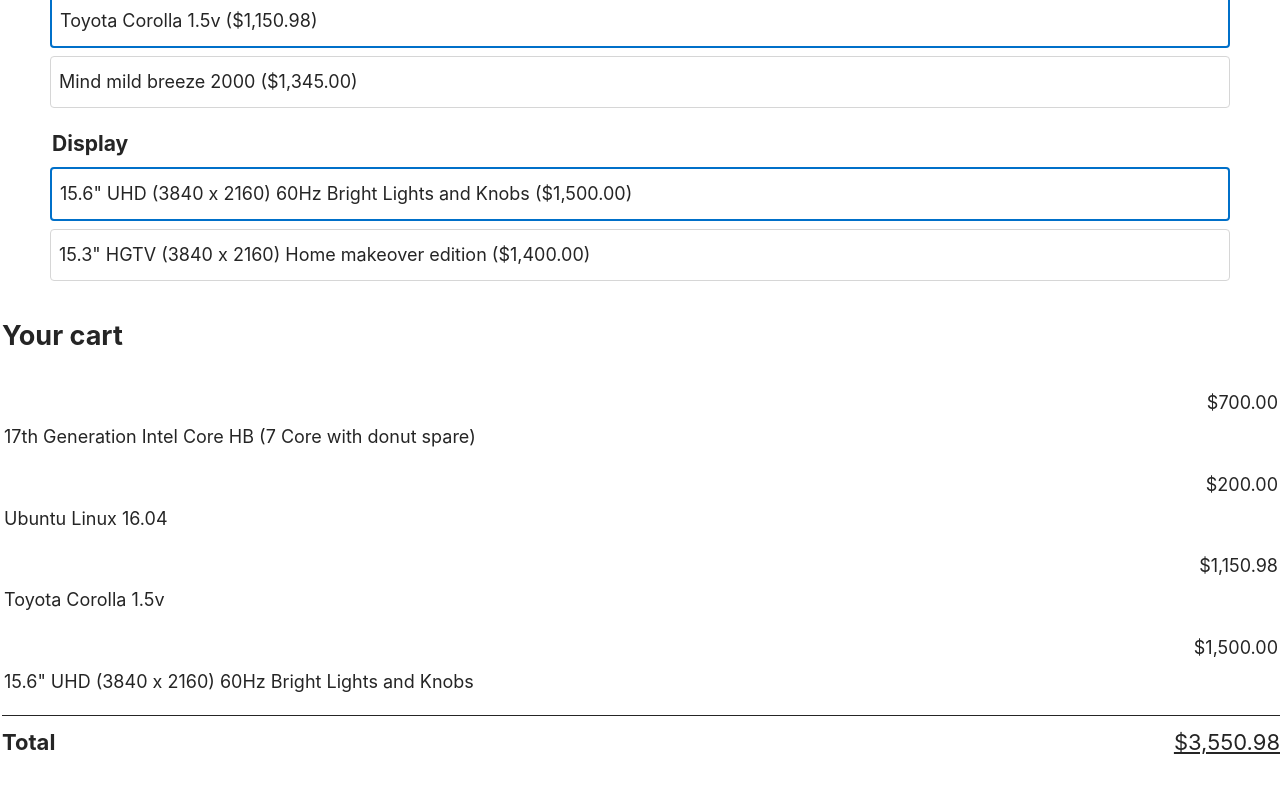
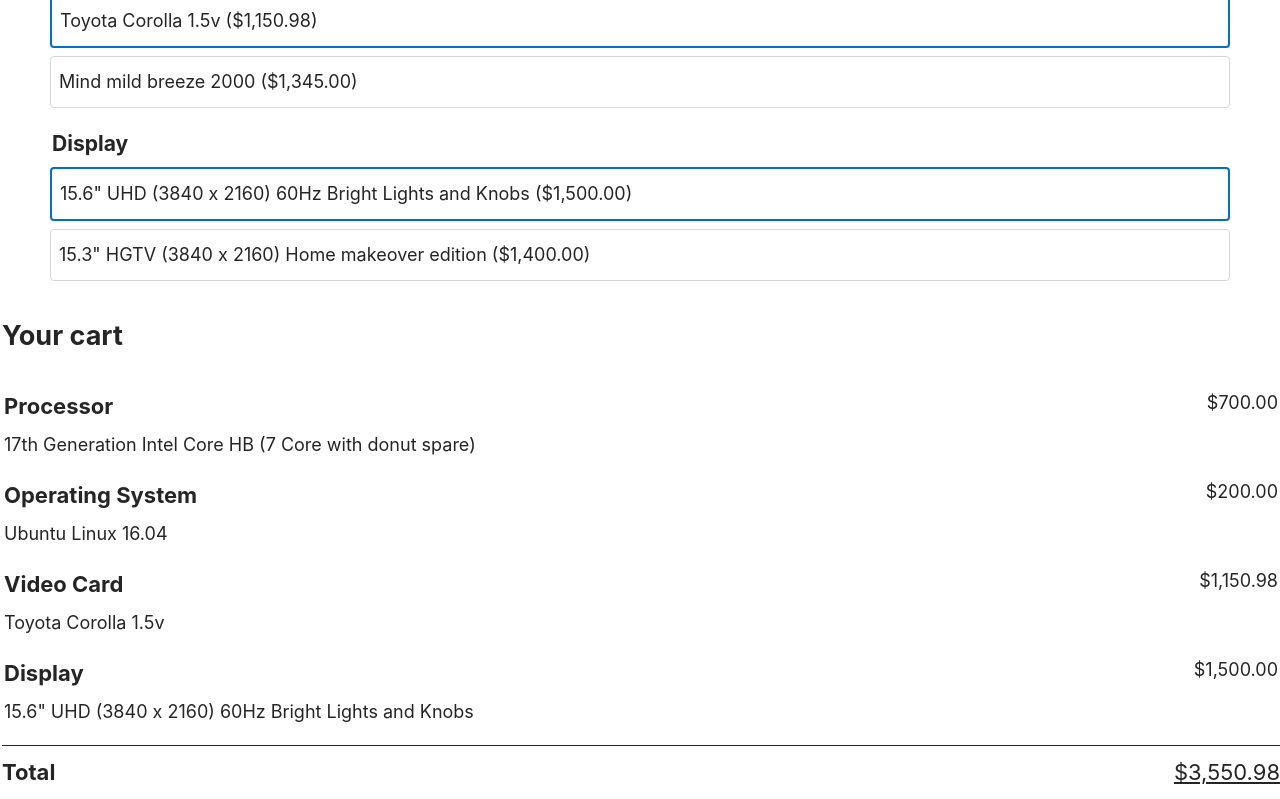
Before and after one commit to StevenMiller4/laptop__customizer, a React (Create React App) app: page / in a window 1280 px wide. Shown: the part 598-1397 px from the top of the page. Before the commit the page ends 1367 px from the top, so only its background shows below. Built offline with nearby package versions, Linux system fonts and the light colour scheme.

Commit message:
Revert "fixed the key assign and prop for YourCart-js"
This reverts commit 61810e12ae63eb19290c5a2abcc9806cecec224d.

```diff
--- a/src/Components/Summary/Summary.js
+++ b/src/Components/Summary/Summary.js
@@ -8,7 +8,7 @@ const USCurrencyFormat = new Intl.NumberFormat('en-US', {
 class Summary extends Component {
     render() {
         return (
-                <div className="summary__option">
+                <div className="summary__option" key={this.props.featureHash}>
                     <div className="summary__option__label">{this.props.feature} </div>
                     <div className="summary__option__value">{this.props.selectedOption.name}</div>
                     <div className="summary__option__cost">
--- a/src/Components/YourCart/YourCart.js
+++ b/src/Components/YourCart/YourCart.js
@@ -15,7 +15,8 @@ class YourCart extends Component {
 
             return (
                 <Summary
-                    key={featureHash}
+                    feature = {feature}
+                    featureHash = {featureHash}
                     selectedOption = {selectedOption}
                 />
             )
```
